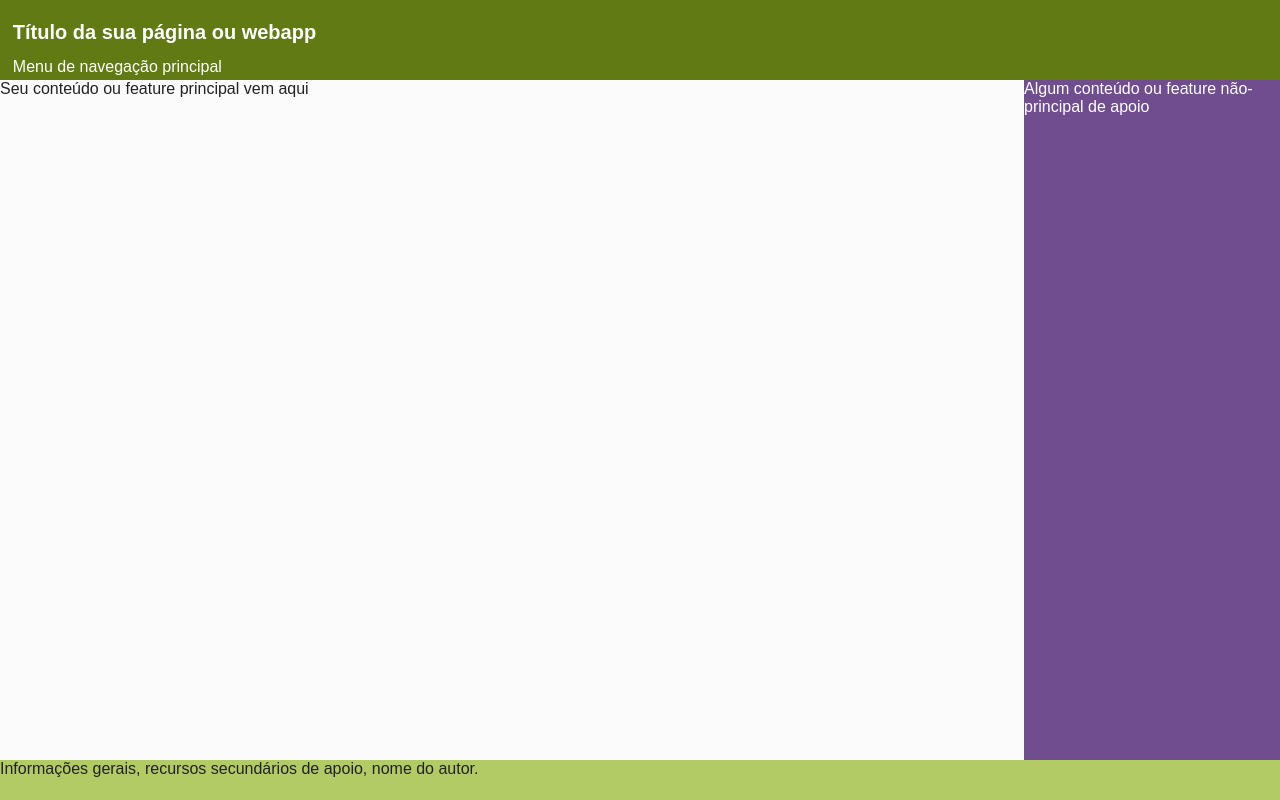
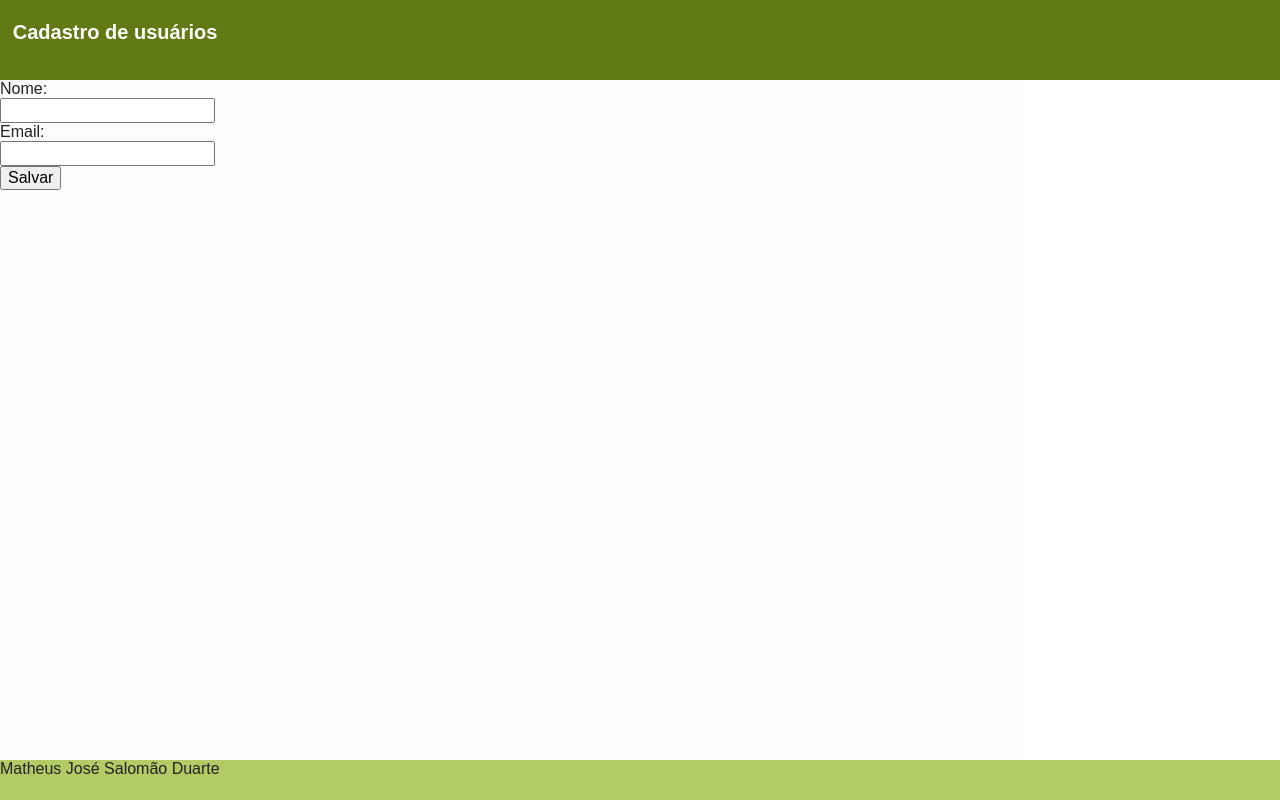
Before and after one commit to mathesbh/projeto-frontend, a website built with Parcel: page index.html in a window 1280 px wide. Built offline with nearby package versions, Linux system fonts and the light colour scheme.

Commit message:
Change html inclusion form

```diff
--- a/index.html
+++ b/index.html
@@ -25,14 +25,20 @@
 <body>
 
     <header>
-        <h1 class="app-title">Título da sua página ou webapp</h1>
-        <nav>Menu de navegação principal</nav>
+        <h1 class="app-title">Cadastro de usuários</h1>
     </header>
     <main>
-        <section class="main-feature">Seu conteúdo ou feature principal vem aqui</section>
-        <aside class="secundary-feature">Algum conteúdo ou feature não-principal de apoio</aside>
+        <section class="main-feature">
+            <form action="">
+                <label for="name">Nome:</label><br>
+                <input type="text" id="name"><br>
+                <label for="email">Email:</label><br>
+                <input type="email" id="email"><br>
+                <button>Salvar</button>
+            </form>
+        </section>
     </main>
-    <footer>Informações gerais, recursos secundários de apoio, nome do autor.</footer>
+    <footer>Matheus José Salomão Duarte</footer>
 
 
     <script src="js/vendor/modernizr-3.11.2.min.js"></script>
```
